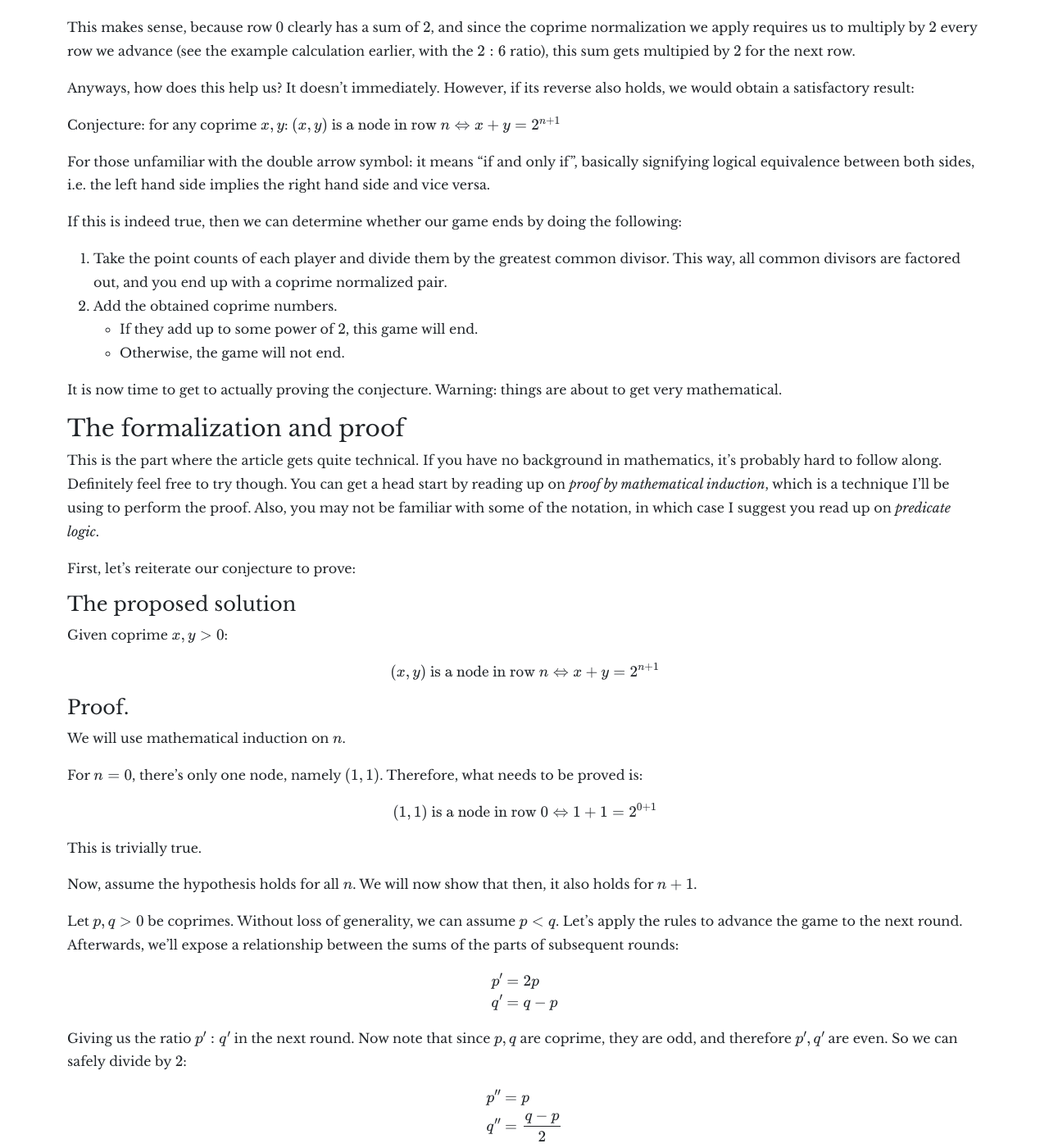
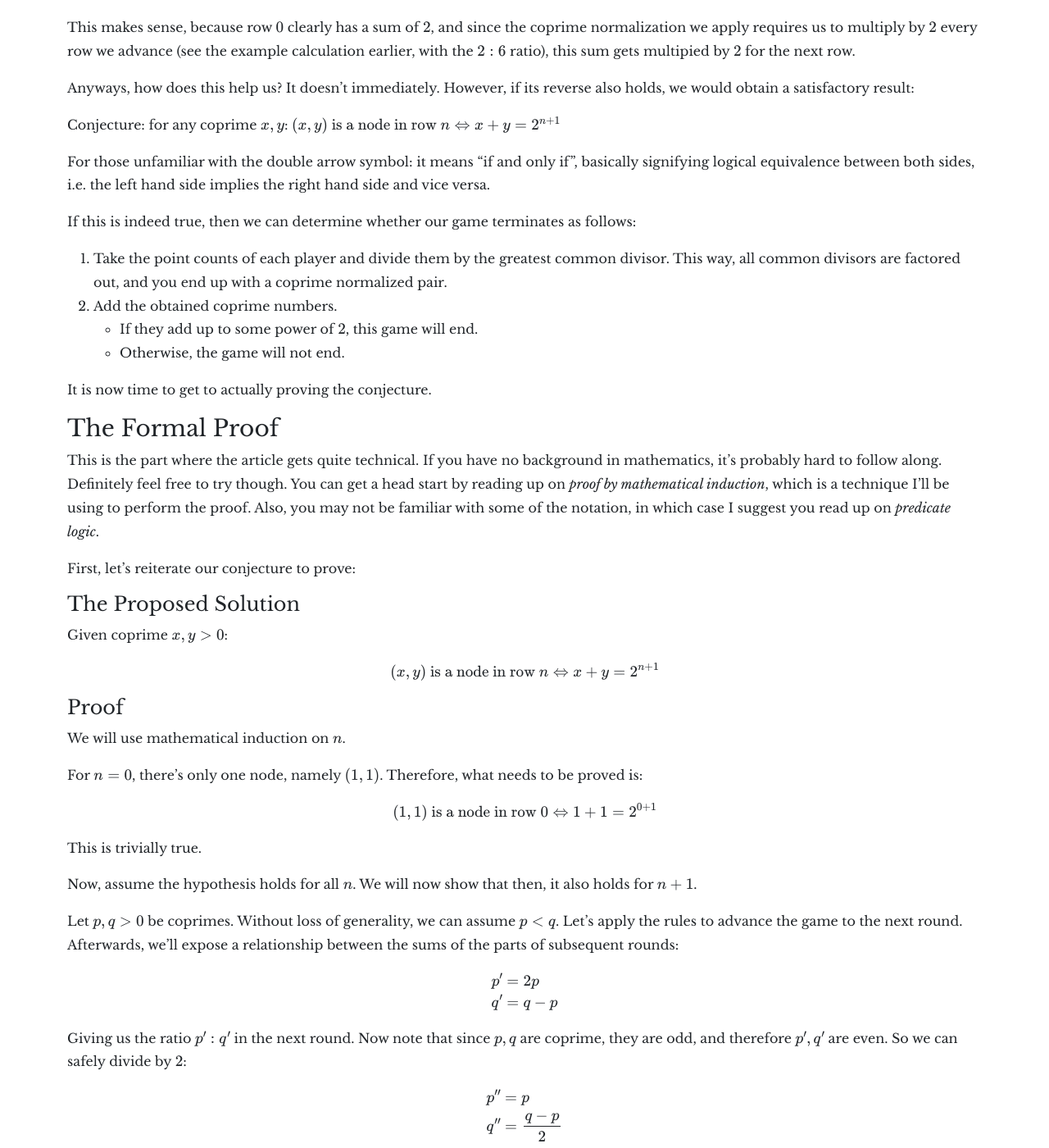
Before and after one commit to bartkl/bartkl.github.io, a Jekyll site: the page built from collections/_posts/2021-07-04-the-losing-player-doubles-game-a-mathematical-proof.md, in a window 1280 px wide and 1400 px high, scrolled down 4158 px. Shown: the whole window at 82% size. Built offline with Jekyll 4.4.1, drawn with Linux system fonts in a browser that asks for light colours; some web fonts are replaced; formulas are drawn with MathJax 3; some of the changed text lies outside the part shown.

Commit message:
Progress

```diff
--- a/collections/_posts/2021-07-04-the-losing-player-doubles-game-a-mathematical-proof.md
+++ b/collections/_posts/2021-07-04-the-losing-player-doubles-game-a-mathematical-proof.md
@@ -22,7 +22,7 @@ The interesting question that remains is:
 
 That's the question I will be answering in this article.
 
-## Defining the game
+## Defining the Game
 Of course this derived deterministic mini-game has little to do with poker (but it is a great excuse for some fun mathematical problem solving). Games need names, so I've decided to dub this game _Loser Doubles_, since every round the player who is behind (the "loser") is the one who wins that round and then doubles their amount of chips.
 
 First, let's define the game more rigorously, ditching the poker terminology as well.
@@ -116,26 +116,26 @@ Anyways, how does this help us? It doesn't immediately. However, if its reverse
 
 For those unfamiliar with the double arrow symbol: it means "if and only if", basically signifying logical equivalence between both sides, i.e. the left hand side implies the right hand side and vice versa.
 
-If this is indeed true, then we can determine whether our game ends by doing the following:
+If this is indeed true, then we can determine whether our game terminates as follows:
 
 1. Take the point counts of each player and divide them by the greatest common divisor. This way, all common divisors are factored out, and you end up with a coprime normalized pair.
 2. Add the obtained coprime numbers.
     - If they add up to some power of \\(2\\), this game will end.
     - Otherwise, the game will not end.
 
-It is now time to get to actually proving the conjecture. Warning: things are about to get very mathematical.
+It is now time to get to actually proving the conjecture.
 
-### The formalization and proof
+### The Formal Proof
 This is the part where the article gets quite technical. If you have no background in mathematics, it's probably hard to follow along. Definitely feel free to try though. You can get a head start by reading up on _proof by mathematical induction_, which is a technique I'll be using to perform the proof. Also, you may not be familiar with some of the notation, in which case I suggest you read up on _predicate logic_.
 
 First, let's reiterate our conjecture to prove:
 
-#### The proposed solution
+#### The Proposed Solution
 Given coprime \\(x, y > 0\\):
 
 $$(x, y) \text{ is a node in row } n \Leftrightarrow x + y = 2^{n + 1}$$
 
-#### Proof.
+#### Proof
 We will use mathematical induction on \\(n\\).
 
 For \\(n = 0\\), there's only one node, namely \\((1, 1)\\). Therefore, what needs to be proved is:
```
